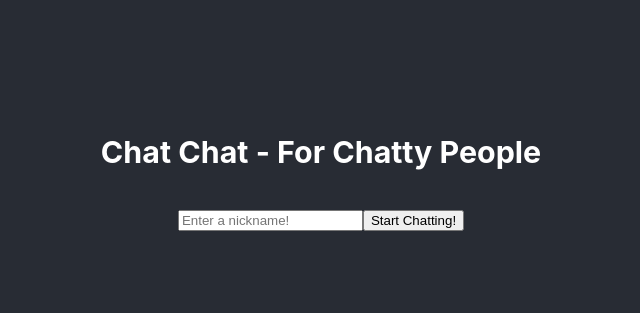
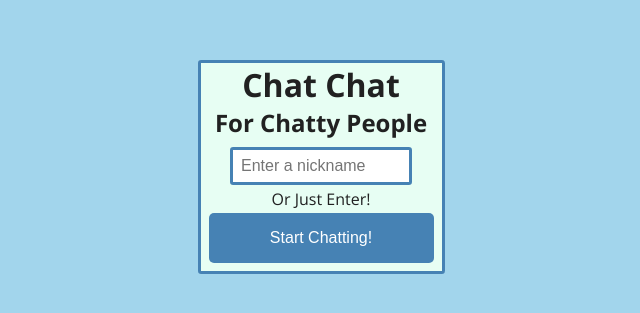
Before and after one commit to Kakkarrot/chat_app, a React (Create React App) app in the folder client/: page / in a window 1280 px wide. Shown: the part 233-546 px from the top of the page, without its empty margins (319-959 px from the left). Built offline with nearby package versions, Linux system fonts and the light colour scheme; no server answers.

Commit message:
finished design for chat app enter chat page and added guest user names

```diff
--- a/client/src/App.css
+++ b/client/src/App.css
@@ -1,38 +1,257 @@
+@import url("https://fonts.googleapis.com/css?family=Open+Sans:300,400,700");
+
 .App {
-  text-align: center;
+    width: 100vw;
+    height: 100vh;
+    background: #fff;
+    color: #212121;
+    font-family: "Open Sans", sans-serif;
+    display: grid;
+    place-items: center;
+    animation: joinChatWindowBackground 10s infinite;
 }
 
-.App-logo {
-  height: 40vmin;
-  pointer-events: none;
+@keyframes joinChatWindowBackground {
+    0% {
+        background-color: lightgrey;
+    }
+    25% {
+        background-color: lightskyblue
+    }
+    50% {
+        background-color: lightblue;
+    }
+    75% {
+        background-color: lightskyblue
+    }
+    100% {
+        background-color: lightgrey
+    }
 }
 
-@media (prefers-reduced-motion: no-preference) {
-  .App-logo {
-    animation: App-logo-spin infinite 20s linear;
-  }
+body {
+    margin: 0%;
+    padding: 0%;
 }
 
-.App-header {
-  background-color: #282c34;
-  min-height: 100vh;
-  display: flex;
-  flex-direction: column;
-  align-items: center;
-  justify-content: center;
-  font-size: calc(10px + 2vmin);
-  color: white;
+.joinChatContainer {
+    display: flex;
+    flex-direction: column;
+    text-align: center;
+    border: 0.2em solid steelblue;
+    border-radius: 0.2em;
+    animation: joinChatContainerBackground 10s infinite;
 }
 
-.App-link {
-  color: #61dafb;
+@keyframes joinChatContainerBackground {
+    0% {
+        background-color: beige;
+    }
+    25% {
+        background-color: lightgoldenrodyellow;
+    }
+    50% {
+        background-color: lightcyan;
+    }
+    75% {
+        background-color: lightgoldenrodyellow
+    }
+    100% {
+        background-color: beige
+    }
 }
 
-@keyframes App-logo-spin {
-  from {
-    transform: rotate(0deg);
-  }
-  to {
-    transform: rotate(360deg);
-  }
+.joinChatContainer h3 {
+    font-size: 2rem;
+    margin: 0;
 }
+
+.joinChatContainer h4 {
+    font-size: 1.5rem;
+    margin: 0;
+}
+
+.joinChatContainer p {
+    font-size: 1rem;
+    margin: 0.2rem;
+}
+
+.joinChatContainer .duplicateNickName {
+    font-size: 1rem;
+    color: darkred;
+    font-weight: bold;
+    margin: 0.2rem;
+}
+
+.joinChatContainer input {
+    width: 10em;
+    height: 1em;
+    margin: 0.5em auto auto;
+    border: 0.2em solid steelblue;
+    border-radius: 0.2em;
+    padding: 0.5em;
+    font-size: 1em;
+}
+
+.joinChatContainer button {
+    width: 225px;
+    height: 50px;
+    margin: auto 0.5em 0.5em;
+    border: none;
+    border-radius: 5px;
+    padding: 5px;
+    font-size: 16px;
+    background: steelblue;
+    color: #fff;
+    cursor: pointer;
+}
+
+.joinChatContainer button:hover {
+    font-weight: bold;
+    background: black;
+}
+
+.chat-window {
+    width: 300px;
+    height: 420px;
+}
+
+.chat-window p {
+    margin: 0;
+}
+
+.chat-window .chat-header {
+    height: 45px;
+    border-radius: 6px;
+    background: #263238;
+    position: relative;
+    cursor: pointer;
+}
+
+.chat-window .chat-header p {
+    display: block;
+    padding: 0 1em 0 2em;
+    color: #fff;
+    font-weight: 700;
+    line-height: 45px;
+}
+
+.chat-window .chat-body {
+    height: calc(450px - (45px + 70px));
+    border: 1px solid #263238;
+    background: #fff;
+
+    position: relative;
+}
+
+.chat-window .chat-body .message-container {
+    width: 100%;
+    height: 100%;
+    overflow-y: scroll;
+    overflow-x: hidden;
+}
+
+.chat-window .chat-body .message-container::-webkit-scrollbar {
+    display: none;
+}
+
+.chat-window .chat-body .message {
+    height: auto;
+    padding: 10px;
+    display: flex;
+}
+
+.chat-window .chat-body .message .message-content {
+    width: auto;
+    height: auto;
+    min-height: 40px;
+    max-width: 120px;
+    background-color: #43a047;
+    border-radius: 5px;
+    color: white;
+    display: flex;
+    align-items: center;
+    margin-right: 5px;
+    margin-left: 5px;
+    padding-right: 5px;
+    padding-left: 5px;
+    overflow-wrap: break-word;
+    word-break: break-word;
+}
+
+#you {
+    justify-content: flex-start;
+}
+
+#you .message-content {
+    justify-content: flex-start;
+}
+
+#you .message-meta {
+    justify-content: flex-start;
+    margin-left: 5px;
+}
+
+#other {
+    justify-content: flex-end;
+}
+
+#other .message-content {
+    justify-content: flex-end;
+    background-color: cornflowerblue;
+}
+
+#other .message-meta {
+    justify-content: flex-end;
+    margin-right: 5px;
+}
+
+.message-meta #author {
+    margin-left: 10px;
+    font-weight: bold;
+}
+
+.chat-window .chat-body .message .message-meta {
+    display: flex;
+    font-size: 12px;
+}
+
+.chat-window .chat-footer {
+    height: 40px;
+    border: 1px solid #263238;
+    border-top: none;
+    display: flex;
+}
+
+.chat-window .chat-footer input {
+    height: 100%;
+    flex: 85%;
+    border: 0;
+    padding: 0 0.7em;
+    font-size: 1em;
+    border-right: 1px dotted #607d8b;
+
+    outline: none;
+    font-family: "Open Sans", sans-serif;
+}
+
+.chat-window .chat-footer button {
+    border: 0;
+    display: grid;
+    place-items: center;
+    cursor: pointer;
+    flex: 15%;
+    height: 100%;
+    background: transparent;
+    outline: none;
+    font-size: 25px;
+    color: lightgray;
+}
+
+.chat-window .chat-footer button:hover {
+    color: #43a047;
+}
+
+.hide {
+    opacity: 0 !important;
+}
--- a/client/src/App.js
+++ b/client/src/App.js
@@ -29,14 +29,16 @@ function App() {
     return (
         <div className="App">
             <header className="App-header">
-                <h3>Chat Chat - For Chatty People</h3>
                 {!inChatRoom ?
                     (
-                        <div>
-                            < input type="text" placeholder="Enter a nickname!"
+                        <div className="joinChatContainer">
+                            <h3>Chat Chat</h3>
+                            <h4>For Chatty People</h4>
+                            < input type="text" placeholder="Enter a nickname"
                                     onChange={(event) => setNickName(event.target.value)}/>
+                            <p>Or Just Enter!</p>
                             <button onClick={() => joinChat()}>Start Chatting!</button>
-                            {duplicateNickName ? <p>Username already Exists!</p> : <></>}
+                            {duplicateNickName ? <p className="duplicateNickName">Username already Exists!</p> : <></>}
                         </div>
                     )
                     :
--- a/client/src/Chat.js
+++ b/client/src/Chat.js
@@ -9,6 +9,7 @@ function Chat({socket, nickName}) {
             const messageJson = {
                 "nickName": nickName,
                 "message": message,
+                "socket": socket.id,
             }
             socket.emit("messageChat", messageJson);
         }
@@ -29,7 +30,10 @@ function Chat({socket, nickName}) {
             <div>
                 {
                     chatMessages.map((message) => {
-                        return <p>{message.message}</p>
+                        return <>
+                            <p>{message.message}</p>
+                            <p>{message.time}</p>
+                        </>
                     })
                 }
             </div>
```
Also changed, not shown: 1 other file (tests, documents, lock files or other folders).
